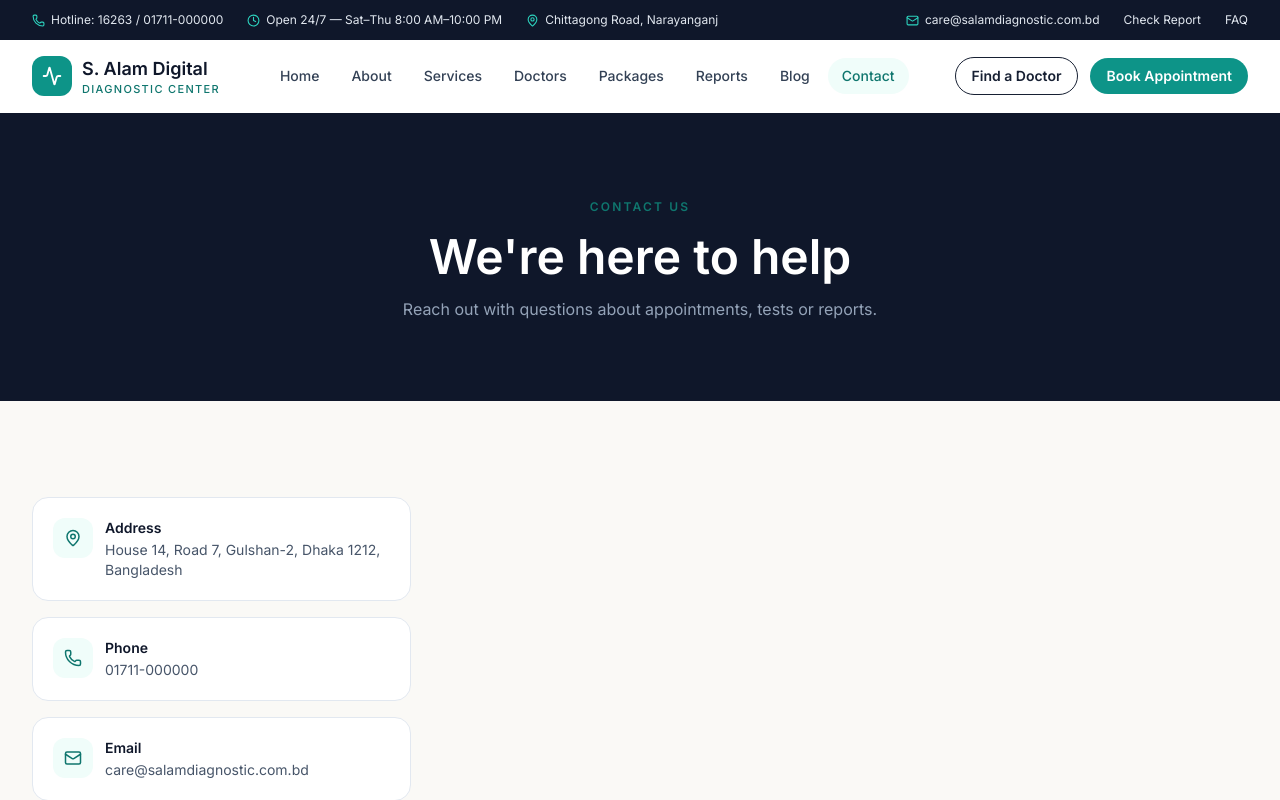
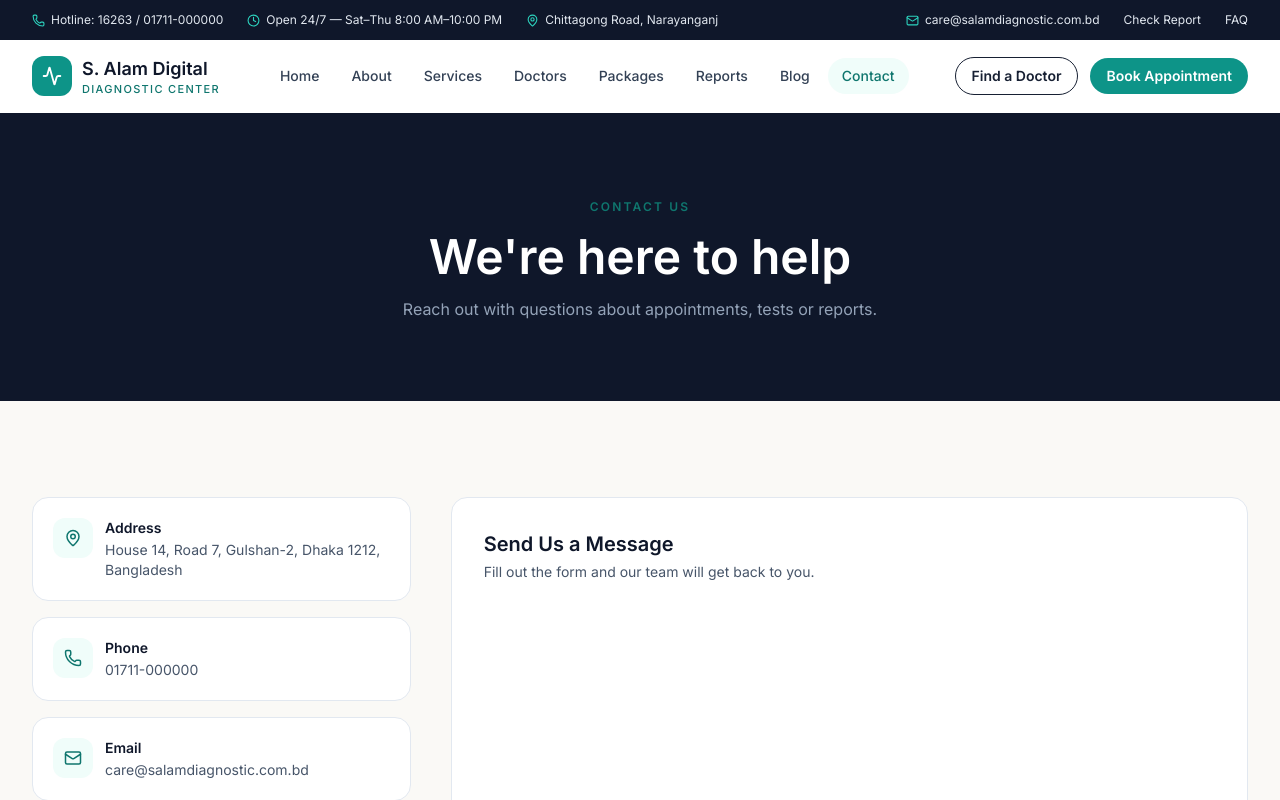
Before and after one commit to Mostofa-zaman/Diognostic, a Next.js app: page /contact in a window 1280 px wide. Shown: the top 800 px of the page. Built offline with nearby package versions, Linux system fonts and the light colour scheme.

Commit message:
feat(contact): add map and contact message section

```diff
--- a/src/app/(pages)/contact/page.jsx
+++ b/src/app/(pages)/contact/page.jsx
@@ -1,4 +1,4 @@
-
+import Card from "@/components/common/Card";
 import { MapPin, Phone, Mail, Clock, PhoneCall } from "lucide-react";
 
 const info = [
@@ -44,7 +44,12 @@ export default function ContactPage() {
               </div>
             </div>
              </div>
-
+            <Card className="p-6 md:p-8 lg:col-span-2">
+            <h2 className="font-display text-xl font-semibold text-navy-900">Send Us a Message</h2>
+            <p className="mt-1 text-sm text-navy-500">
+              Fill out the form and our team will get back to you.
+            </p>
+             </Card>
 
              </div>
       </section>
```
